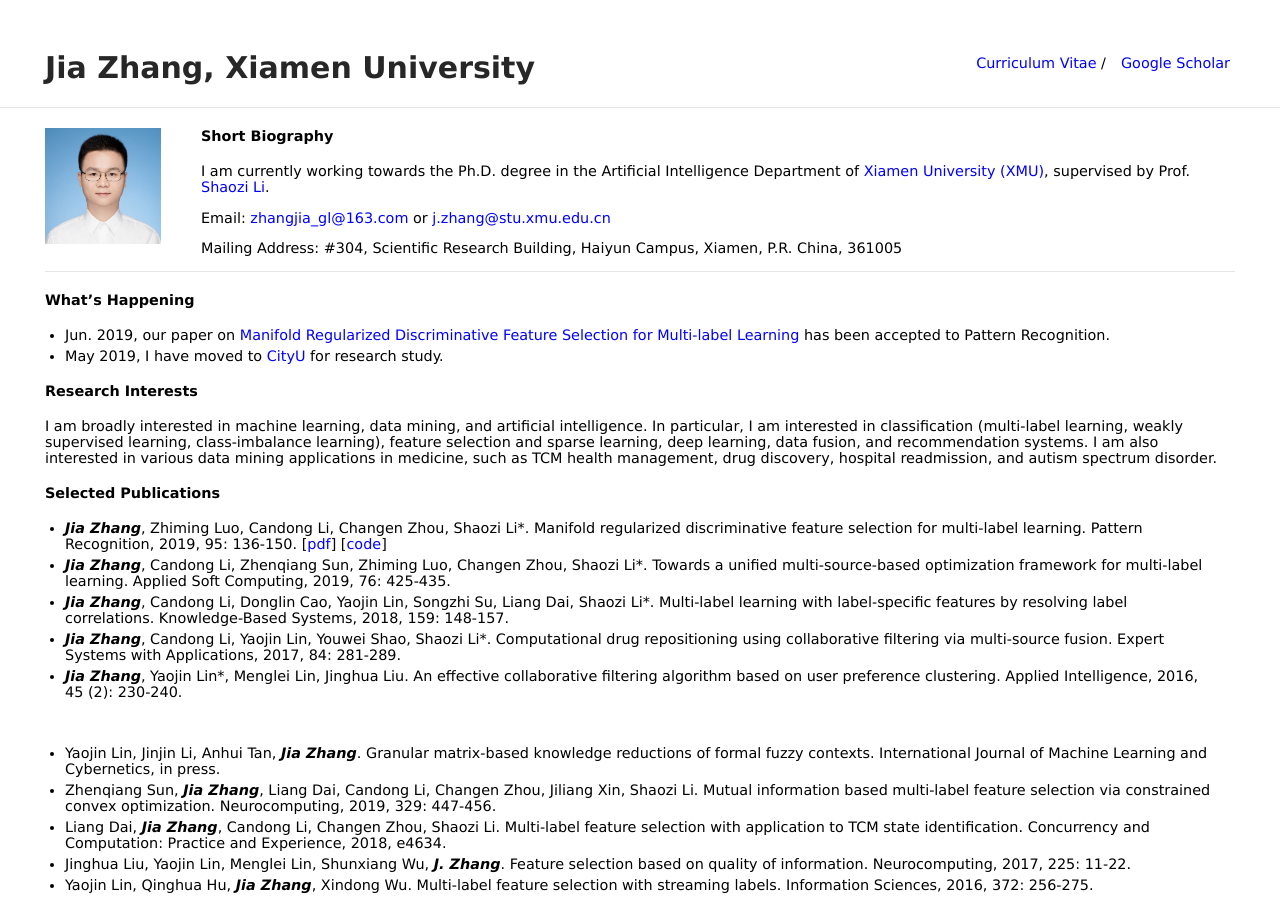
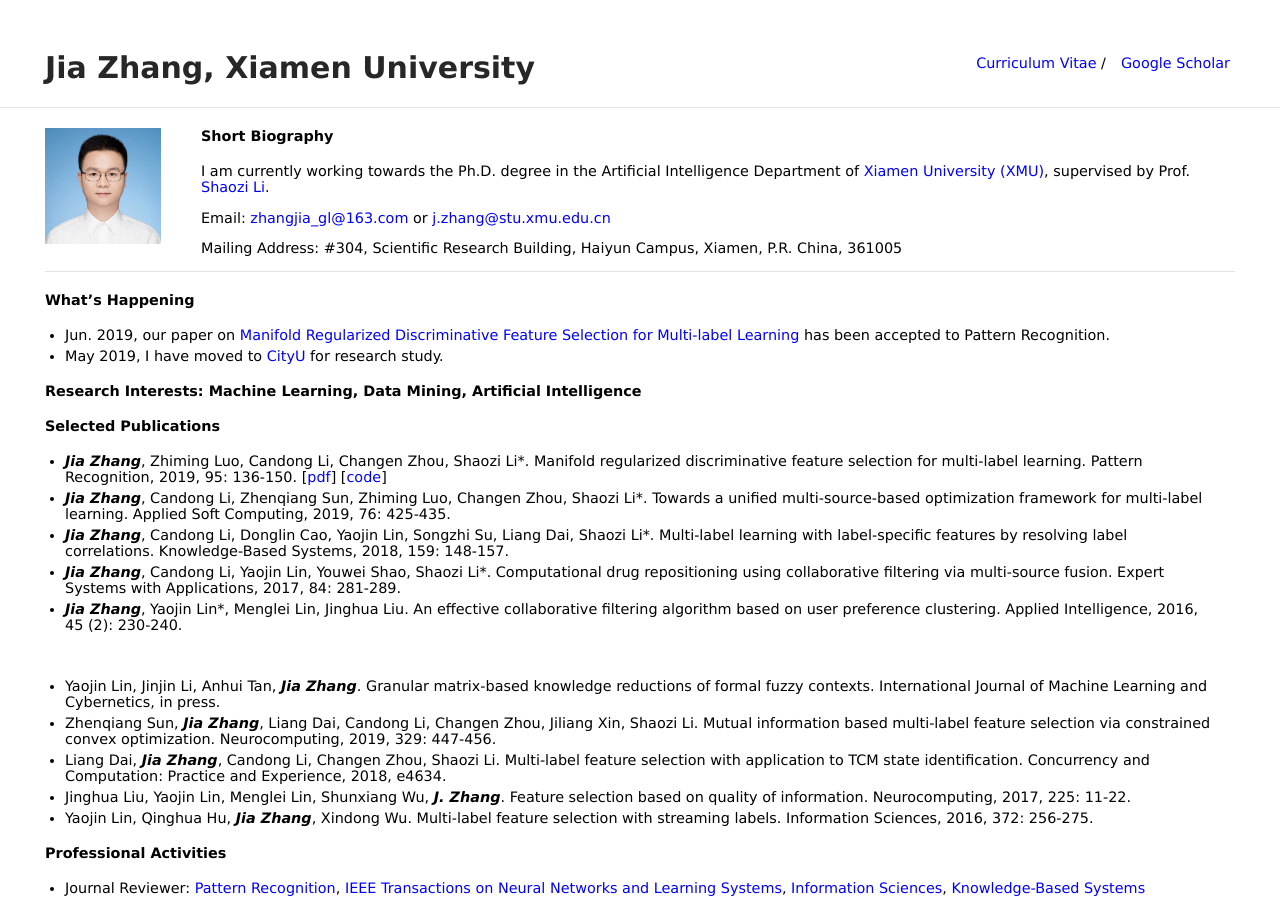
Before and after one commit to jiazhang-ml/jiazhang-ml.github.io, a Jekyll site: the page built from index.md, in a window 1280 px wide, cut to the strip 0-903 px from the top of the page. Built offline with Jekyll 4.4.1, drawn with Linux system fonts in a browser that asks for light colours.

Commit message:
Update index.md

```diff
--- a/index.md
+++ b/index.md
@@ -19,9 +19,7 @@ Mailing Address: #304, Scientific Research Building, Haiyun Campus, Xiamen, P.R.
 * Jun. 2019, our paper on [Manifold Regularized Discriminative Feature Selection for Multi-label Learning](https://www.sciencedirect.com/science/article/pii/S0031320319302341) has been accepted to Pattern Recognition.
 * May 2019, I have moved to [CityU](https://www.cityu.edu.hk/) for research study.
 
-#### Research Interests
-
-I am broadly interested in machine learning, data mining, and artificial intelligence. In particular, I am interested in classification (multi-label learning, weakly supervised learning, class-imbalance learning), feature selection and sparse learning, deep learning, data fusion, and recommendation systems. I am also interested in various data mining applications in medicine, such as TCM health management, drug discovery, hospital readmission, and autism spectrum disorder.
+#### Research Interests: Machine Learning, Data Mining, Artificial Intelligence
 
 #### Selected Publications
 
```
